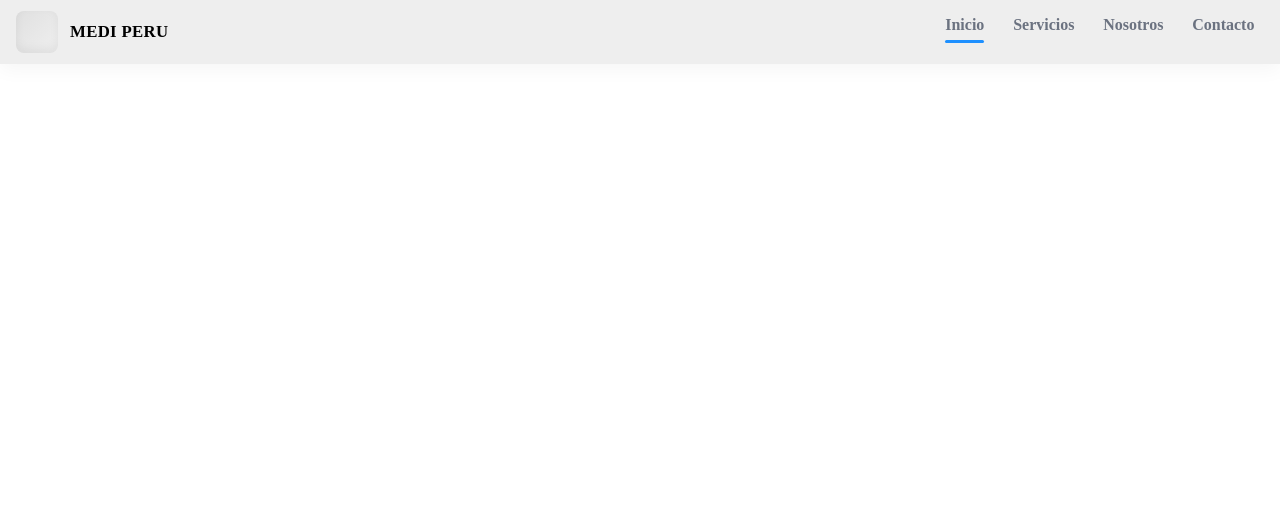
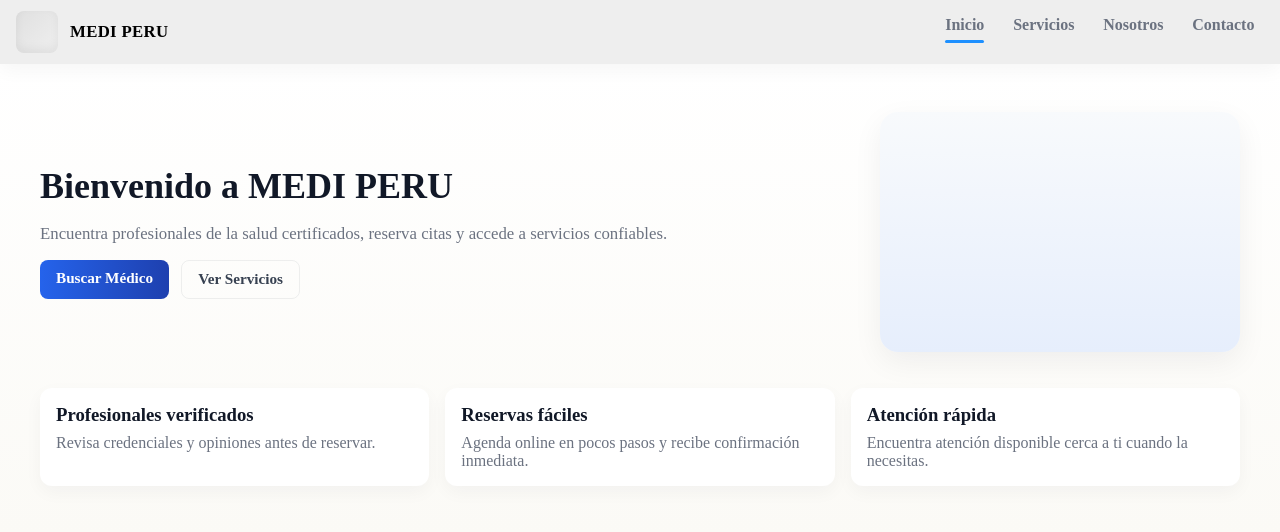
Before and after one commit to miguel23022001/medi-peru-landing, an Angular app: page / in a window 1280 px wide. Shown: the top 532 px of the page. Built offline with nearby package versions, Linux system fonts and the light colour scheme.

Commit message:
agregar componente Home con su plantilla y estilos

```diff
--- a/src/app/app.html
+++ b/src/app/app.html
@@ -1 +1,3 @@
 <app-navbar></app-navbar>
+
+<app-home></app-home>
--- a/src/app/app.ts
+++ b/src/app/app.ts
@@ -1,15 +1,17 @@
 import { Component, signal } from '@angular/core';
 // import { RouterOutlet } from '@angular/router';
 import { NavbarComponent } from './components/navbar/navbar';
+import { HomeComponent } from './components/home/home';
 
 @Component({
   selector: 'app-root',
   imports: [
     // RouterOutlet,
-    NavbarComponent
+    NavbarComponent,
+    HomeComponent,
   ],
   templateUrl: './app.html',
-  styleUrl: './app.css'
+  styleUrls: ['./app.css'],
 })
 export class App {
   protected readonly title = signal('medi-peru-landing');
--- /dev/null
+++ b/src/app/components/home/home.css
@@ -0,0 +1,104 @@
+:host { display:block; }
+
+.home-hero {
+  width: 100%;
+  background: linear-gradient(180deg, #ffffff 0%, #fbfaf6 100%);
+  padding: 3rem 1rem;
+  box-sizing: border-box;
+}
+
+.hero-inner {
+  max-width: 1200px;
+  margin: 0 auto;
+  display: flex;
+  gap: 2rem;
+  align-items: center;
+  justify-content: space-between;
+}
+
+.hero-text {
+  flex: 1 1 520px;
+}
+
+.hero-text h1 {
+  font-size: 2.25rem;
+  margin: 0 0 0.5rem 0;
+  color: #111827;
+}
+
+.lead {
+  color: #6b7280;
+  font-size: 1.05rem;
+  margin-bottom: 1rem;
+}
+
+.hero-ctas {
+  display:flex;
+  gap: 0.75rem;
+  margin-top: 1rem;
+}
+
+.btn {
+  display: inline-block;
+  padding: 0.6rem 1rem;
+  border-radius: 8px;
+  text-decoration: none;
+  font-weight: 700;
+  font-size: 0.95rem;
+}
+
+.btn.primary {
+  background: linear-gradient(90deg, #2563eb, #1e40af);
+  color: #fff;
+}
+
+.btn.ghost {
+  background: transparent;
+  color: #374151;
+  border: 1px solid rgba(55,65,81,0.08);
+}
+
+.hero-visual {
+  width: 360px;
+  flex: 0 0 360px;
+}
+
+.phone-mock {
+  width:100%;
+  height:240px;
+  border-radius: 18px;
+  background: linear-gradient(180deg,#f8fafc,#e6eefc);
+  box-shadow: 0 10px 30px rgba(16,24,40,0.06);
+}
+
+.features {
+  max-width:1200px;
+  margin: 2.25rem auto 0 auto;
+  display: flex;
+  gap: 1rem;
+  justify-content: space-between;
+}
+
+.feature {
+  flex:1;
+  background: #fff;
+  border-radius: 12px;
+  padding: 1rem;
+  box-shadow: 0 6px 18px rgba(15,23,42,0.04);
+}
+
+.feature h3{
+  margin:0 0 0.5rem 0;
+  color:#111827;
+}
+
+.feature p{
+  margin:0;
+  color:#6b7280;
+}
+
+@media (max-width: 880px) {
+  .hero-inner { flex-direction: column-reverse; align-items:flex-start; }
+  .hero-visual { width:100%; flex:1 }
+  .features { flex-direction: column; }
+}
--- /dev/null
+++ b/src/app/components/home/home.html
@@ -0,0 +1,32 @@
+<section class="home-hero">
+  <div class="hero-inner">
+    <div class="hero-text">
+      <h1>Bienvenido a MEDI PERU</h1>
+      <p class="lead">Encuentra profesionales de la salud certificados, reserva citas y accede a servicios confiables.</p>
+
+      <div class="hero-ctas">
+        <a class="btn primary" href="#">Buscar Médico</a>
+        <a class="btn ghost" href="#">Ver Servicios</a>
+      </div>
+    </div>
+
+    <div class="hero-visual" aria-hidden="true">
+      <div class="phone-mock"></div>
+    </div>
+  </div>
+
+  <div class="features">
+    <div class="feature">
+      <h3>Profesionales verificados</h3>
+      <p>Revisa credenciales y opiniones antes de reservar.</p>
+    </div>
+    <div class="feature">
+      <h3>Reservas fáciles</h3>
+      <p>Agenda online en pocos pasos y recibe confirmación inmediata.</p>
+    </div>
+    <div class="feature">
+      <h3>Atención rápida</h3>
+      <p>Encuentra atención disponible cerca a ti cuando la necesitas.</p>
+    </div>
+  </div>
+</section>
```
Also changed, not shown: src/app/components/home/home.ts (added, +9 -0 lines).
